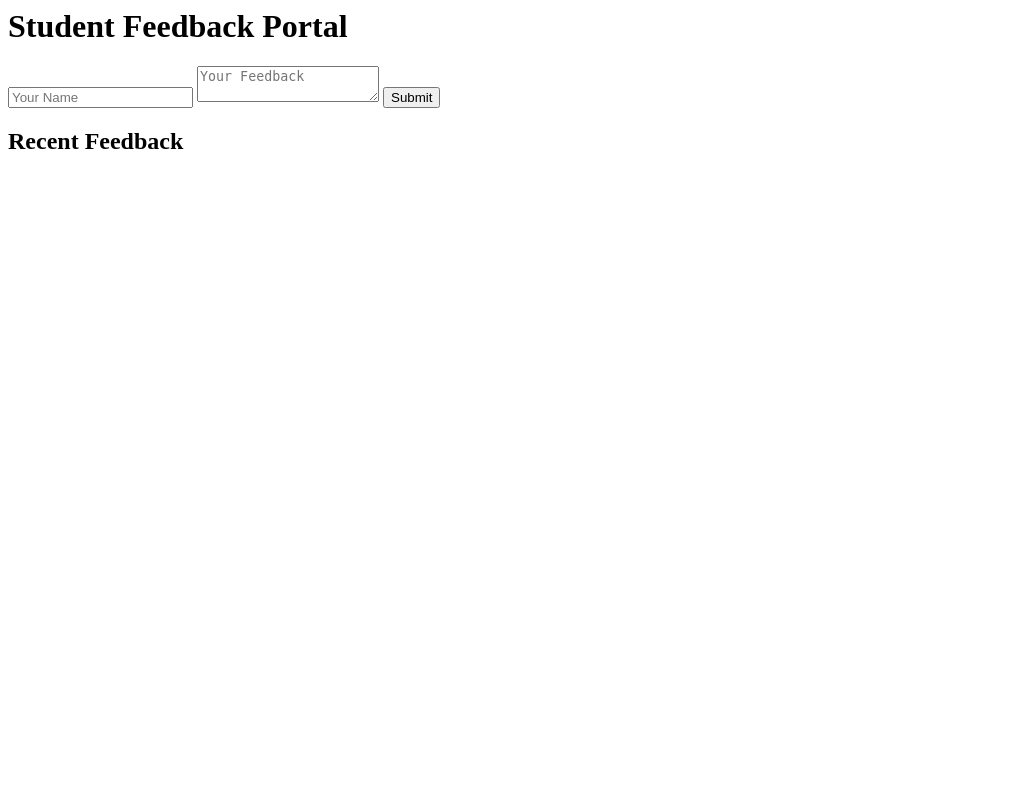
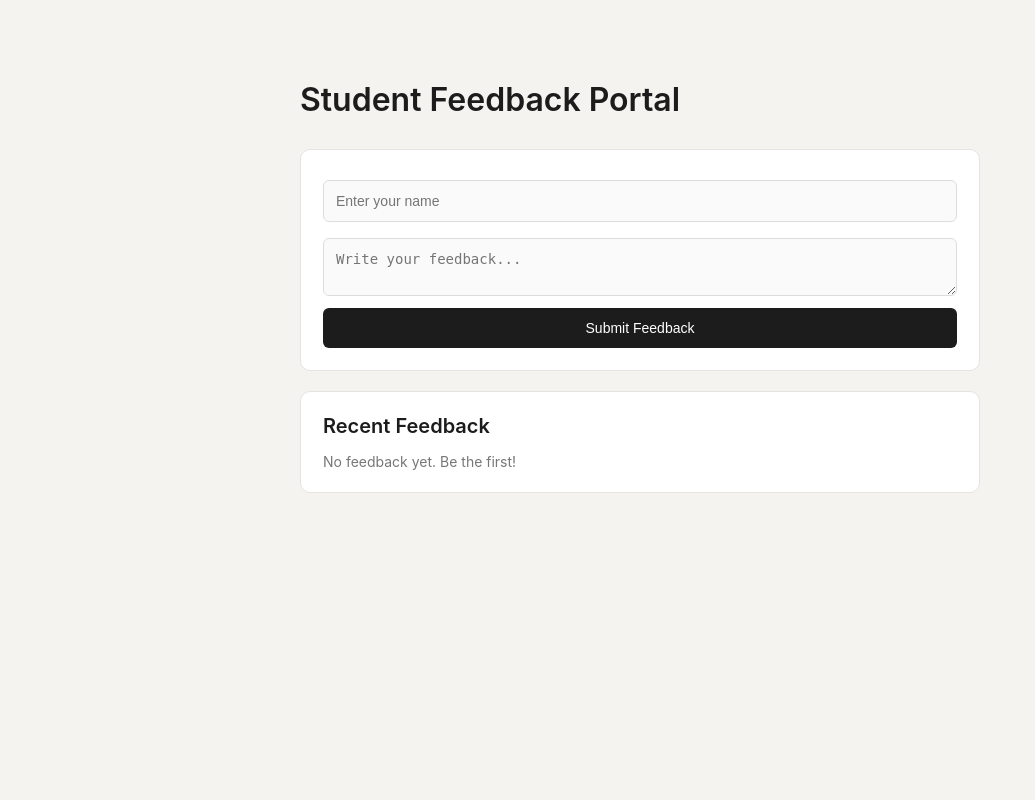
Before and after one commit to PraveenAmujuri/student-feedback-system, a Flask app: page / in a window 1280 px wide. Shown: the whole page, without its empty margins (0-1035 px from the left). Run offline with Flask 3, Linux system fonts and the light colour scheme.

Commit message:
Redesign UI for Ansible testing

```diff
--- a/static/style.css
+++ b/static/style.css
@@ -1,77 +1,106 @@
-body {
-    font-family: 'Segoe UI', Tahoma, Geneva, Verdana, sans-serif;
-    background: linear-gradient(to right, #eef2f3, #dfe9f3);
+/* RESET */
+* {
     margin: 0;
     padding: 0;
+    box-sizing: border-box;
 }
 
-h1 {
-    text-align: center;
-    margin-top: 30px;
-    color: #333;
+/* BODY */
+body {
+    font-family: -apple-system, BlinkMacSystemFont, "Segoe UI", Roboto, sans-serif;
+    background: #f4f3ef;
+    color: #1c1c1c;
 }
 
+/* CONTAINER */
 .container {
-    max-width: 600px;
-    margin: 30px auto;
+    max-width: 720px;
+    margin: 60px auto;
+    padding: 20px;
 }
 
-form {
-    background: white;
-    padding: 20px;
-    border-radius: 12px;
-    box-shadow: 0 8px 20px rgba(0,0,0,0.1);
+/* TITLE */
+h1 {
+    font-size: 32px;
+    font-weight: 600;
+    margin-bottom: 30px;
 }
 
+/* CARD */
+.card {
+    background: #ffffff;
+    padding: 22px;
+    border-radius: 10px;
+    border: 1px solid #e6e4df;
+    margin-bottom: 20px;
+}
+
+/* INPUTS */
 input, textarea {
     width: 100%;
     padding: 12px;
-    margin: 10px 0;
-    border-radius: 8px;
-    border: 1px solid #ccc;
+    margin: 8px 0;
+    border-radius: 6px;
+    border: 1px solid #ddd;
     font-size: 14px;
-    transition: 0.3s;
+    background: #fafafa;
 }
 
 input:focus, textarea:focus {
-    border-color: #007bff;
     outline: none;
-    box-shadow: 0 0 5px rgba(0,123,255,0.3);
+    border-color: #999;
+    background: #ffffff;
 }
 
+/* BUTTON */
 button {
     width: 100%;
     padding: 12px;
-    background: #007bff;
+    background: #1c1c1c;
     color: white;
     border: none;
-    border-radius: 8px;
-    font-size: 16px;
+    border-radius: 6px;
+    font-size: 14px;
     cursor: pointer;
-    transition: 0.3s;
 }
 
 button:hover {
-    background: #0056b3;
+    background: #333;
 }
 
-.feedback-list {
-    background: white;
-    margin-top: 20px;
-    padding: 20px;
-    border-radius: 12px;
-    box-shadow: 0 8px 20px rgba(0,0,0,0.1);
+/* SECTION TITLE */
+.feedback-section h2 {
+    font-size: 20px;
+    font-weight: 600;
+    margin-bottom: 15px;
 }
 
+/* FEEDBACK ITEM */
 .feedback-item {
-    padding: 10px;
-    border-bottom: 1px solid #eee;
+    padding: 14px 0;
+    border-bottom: 1px solid #eceae5;
 }
 
 .feedback-item:last-child {
     border-bottom: none;
 }
 
-.feedback-item b {
-    color: #007bff;
+/* NAME */
+.name {
+    font-weight: 600;
+    font-size: 14px;
 }
+
+/* TEXT */
+.feedback-item p {
+    margin-top: 4px;
+    font-size: 14px;
+    color: #444;
+}
+
+/* EMPTY */
+.empty {
+    text-align: left;
+    color: #777;
+    font-size: 14px;
+}
--- a/templates/index.html
+++ b/templates/index.html
@@ -1,25 +1,37 @@
+<!DOCTYPE html>
+<html>
+<head>
+    <title>Student Feedback Portal</title>
+    <link rel="stylesheet" href="/static/style.css">
+</head>
 <body>
+
+<div class="container">
 
     <h1>Student Feedback Portal</h1>
 
-<div class="container">
-
-<form method="POST">
-    <input type="text" name="name" placeholder="Your Name" required>
-    <textarea name="feedback" placeholder="Your Feedback" required></textarea>
-    <button type="submit">Submit</button>
+    <form method="POST" class="card">
+        <input type="text" name="name" placeholder="Enter your name" required>
+        <textarea name="feedback" placeholder="Write your feedback..." required></textarea>
+        <button type="submit">Submit Feedback</button>
     </form>
 
-<div class="feedback-list">
+    <div class="card feedback-section">
         <h2>Recent Feedback</h2>
 
+        {% if feedbacks %}
             {% for f in feedbacks %}
                 <div class="feedback-item">
-        <b>{{ f.name }}</b>: {{ f.feedback }}
+                    <p><span class="name">{{ f.name }}</span></p>
+                    <p>{{ f.feedback }}</p>
                 </div>
             {% endfor %}
+        {% else %}
+            <p class="empty">No feedback yet. Be the first!</p>
+        {% endif %}
     </div>
 
 </div>
 
 </body>
+</html>
```
Also changed, not shown: ansible/deploy.yml (+12 -0 lines), 1 other file. Lines whose indentation alone changed are shown as unchanged.
